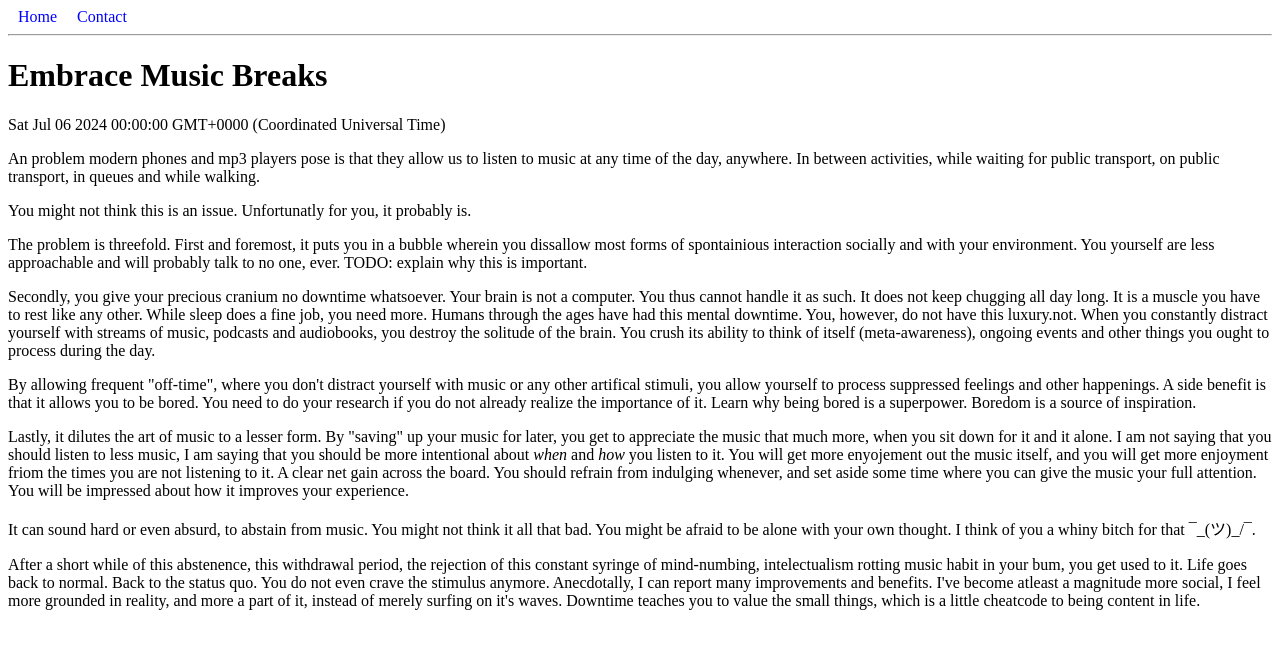
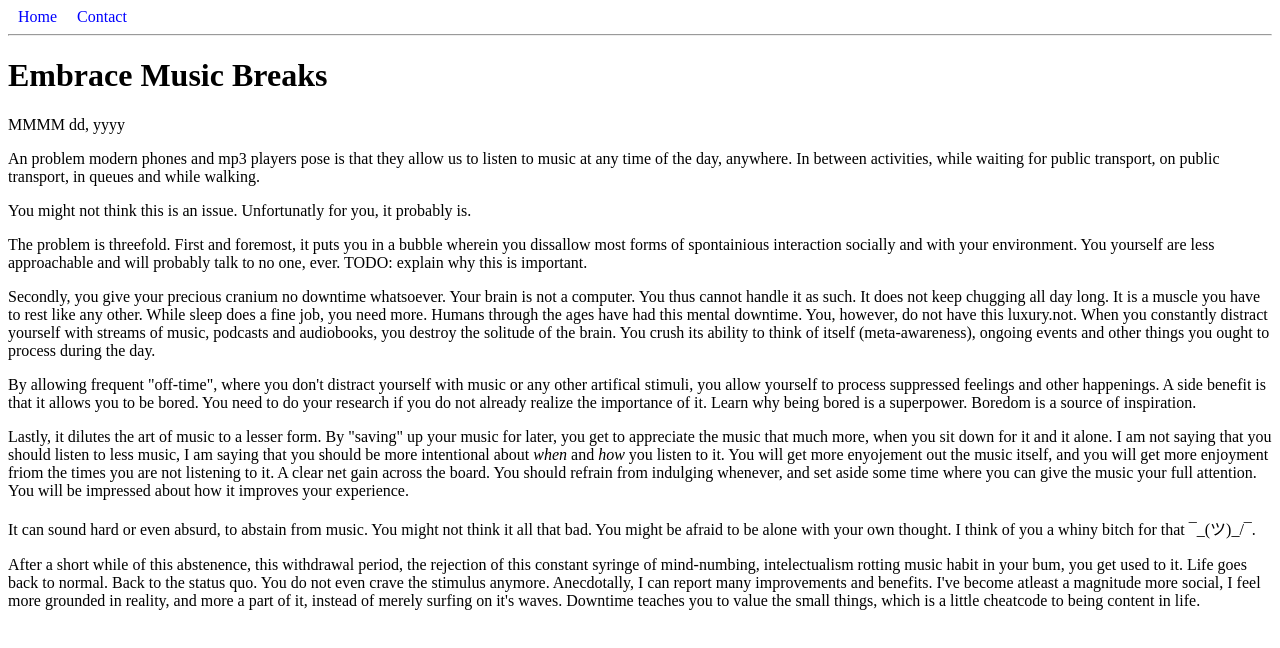
Before and after one commit to Kaya-Sem/blog, an Eleventy site: page posts/music_breaks.md in a window 1280 px wide. Built offline with nearby package versions, Linux system fonts and the light colour scheme; Eleventy itself is replaced by a stand-in of ours; files that its build step writes are made by us from their sources.

Commit message:
changed formatting for date

```diff
--- a/_includes/layout.html
+++ b/_includes/layout.html
@@ -17,7 +17,7 @@
       </nav>
       <hr />
       <h1>{{ title }}</h1>
-      <p>{{ date }}</p>
+      <p>{{ date | date("MMMM dd, yyyy") }}</p>
     </header>
     <main>{{ content }}</main>
   </body>
```
